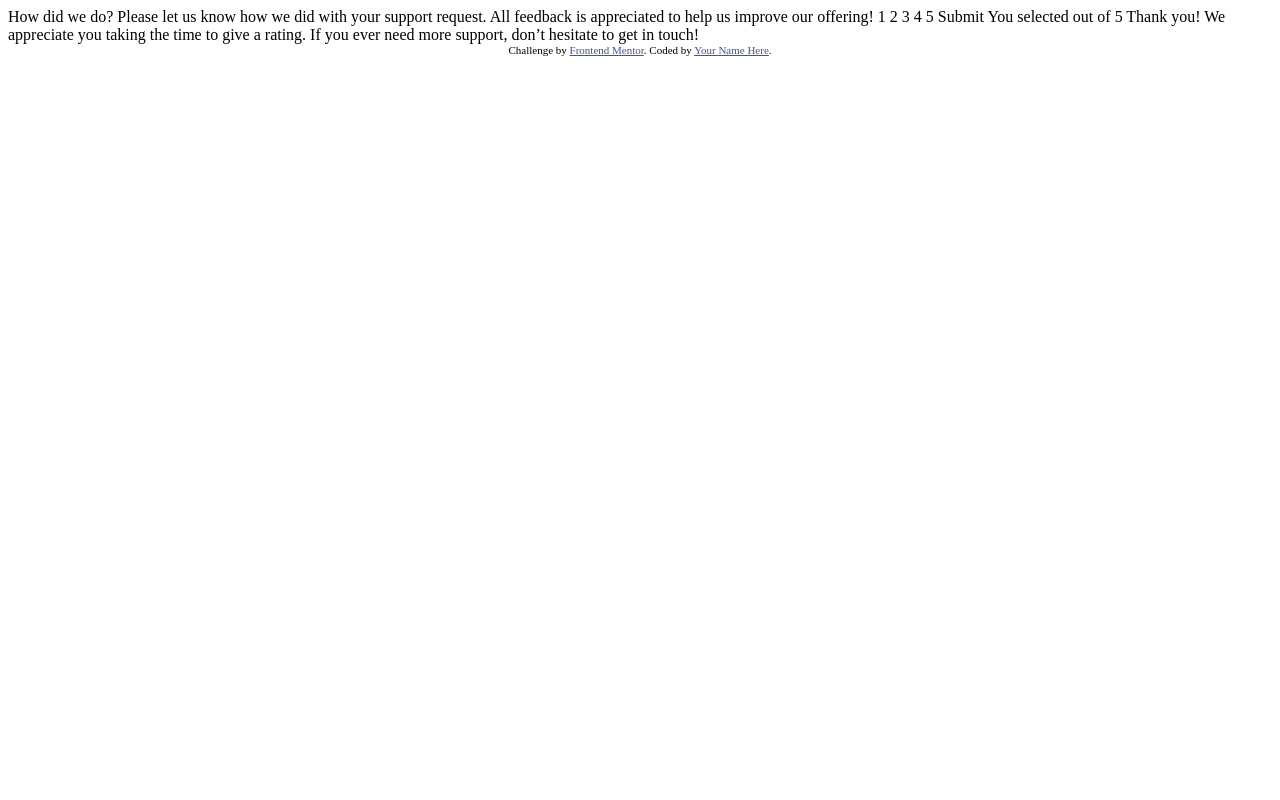
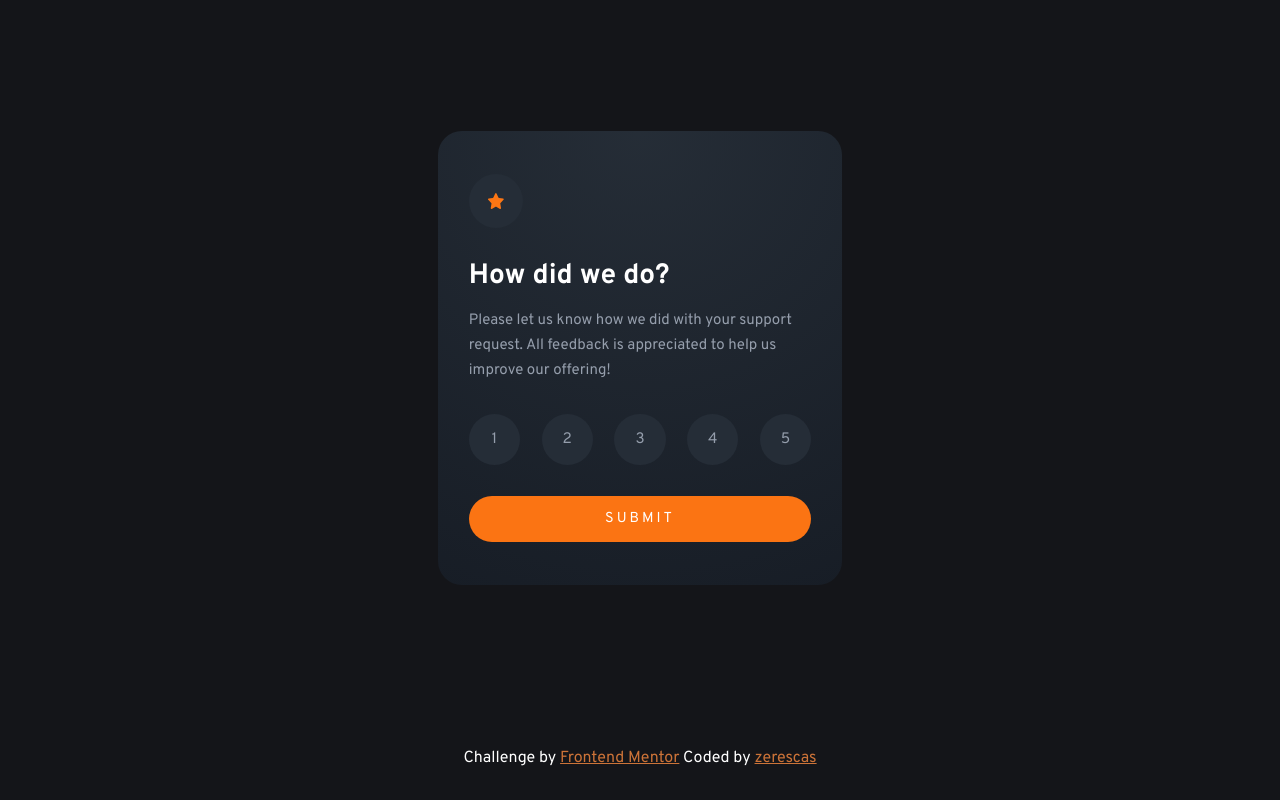
Before and after one commit to zerescas/interactive-rating-component, a plain HTML site: page index.html in a window 1280 px wide. Drawn offline with nearby package versions, Linux system fonts and the light colour scheme.

Commit message:
Stable implementation

```diff
--- a/index.html
+++ b/index.html
@@ -1,49 +1,101 @@
 <!DOCTYPE html>
 <html lang="en">
+
   <head>
     <meta charset="UTF-8">
-  <meta name="viewport" content="width=device-width, initial-scale=1.0"> <!-- displays site properly based on user's device -->
+    <meta name="viewport" content="width=device-width, initial-scale=1.0">
+    <!-- displays site properly based on user's device -->
 
     <link rel="icon" type="image/png" sizes="32x32" href="./images/favicon-32x32.png">
 
     <title>Frontend Mentor | Interactive rating component</title>
 
-  <!-- Feel free to remove these styles or customise in your own stylesheet 👍 -->
-  <style>
-    .attribution { font-size: 11px; text-align: center; }
-    .attribution a { color: hsl(228, 45%, 44%); }
-  </style>
+    <!-- Google Fonts -->
+    <link rel="preconnect" href="https://fonts.googleapis.com">
+    <link rel="preconnect" href="https://fonts.gstatic.com" crossorigin>
+    <link href="https://fonts.googleapis.com/css2?family=Overpass:wght@400;700&display=swap" rel="stylesheet">
+
+    <!-- Styles -->
+    <link rel="stylesheet" href="styles.css">
   </head>
+
   <body>
 
-  <!-- Rating state start -->
+    <main>
 
-  How did we do?
+      <!-- Rating state -->
+      <div class="card-small" id="rating-card">
 
-  Please let us know how we did with your support request. All feedback is appreciated
-  to help us improve our offering!
+        <div class="circle item-spacing">
+          <img class="icon-star" src="/images/icon-star.svg" alt="">
+        </div>
 
-  1 2 3 4 5
+        <div class="item-spacing">
+          <h1 class="header">How did we do?</h1>
 
-  Submit
+          <p class="message">Please let us know how we did with your support request. All feedback is appreciated
+            to help us improve our offering!</p>
+        </div>
 
-  <!-- Rating state end -->
+        <div class="rating-options-container item-spacing">
 
-  <!-- Thank you state start -->
+          <div>
+            <div class="circle rating-option">1</div>
+          </div>
+          <div>
+            <div class="circle rating-option">2</div>
+          </div>
+          <div>
+            <div class="circle rating-option">3</div>
+          </div>
+          <div>
+            <div class="circle rating-option">4</div>
+          </div>
+          <div>
+            <div class="circle rating-option">5</div>
+          </div>
 
-  You selected <!-- Add rating here --> out of 5
+        </div>
 
-  Thank you!
+        <button id="submit-button" class="btn btn-primary btn-disabled item-spacing"
+          type="button"><span>Submit</span></button>
 
-  We appreciate you taking the time to give a rating. If you ever need more support,
-  don’t hesitate to get in touch!
+      </div>
 
-  <!-- Thank you state end -->
+      <!-- Thanks state -->
+      <div class="card-small disabled" id="review-thanks-card">
 
+        <div class="item-spacing">
+          <img src="/images/illustration-thank-you.svg" alt="">
+        </div>
+
+        <div id="selected-rating-info" class="info-box item-spacing">
+          <span>You selected 0 out of 5</span>
+        </div>
+
+        <div class="item-spacing">
+          <h1 class="header">Thank you!</h1>
+
+          <p class="message">We appreciate you taking the time to give a rating. If you ever need more support,
+            don’t hesitate to get in touch!</p>
+        </div>
+
+      </div>
+
+    </main>
+
+    <footer>
 
       <div class="attribution">
-    Challenge by <a href="https://www.frontendmentor.io?ref=challenge" target="_blank">Frontend Mentor</a>.
-    Coded by <a href="#">Your Name Here</a>.
+        Challenge by <a href="https://www.frontendmentor.io?ref=challenge" target="_blank">Frontend Mentor</a>
+        Coded by <a href="https://www.frontendmentor.io/profile/zerescas">zerescas</a>
       </div>
+
+    </footer>
+
+    <!-- Scripts -->
+    <script src="https://ajax.googleapis.com/ajax/libs/jquery/3.6.1/jquery.min.js"></script>
+    <script src="index.js"></script>
   </body>
+
 </html>
--- /dev/null
+++ b/index.js
@@ -0,0 +1,30 @@
+$("#review-thanks-card").toggle();
+let selectedOption;
+
+$(".rating-option").on("click", function () {
+    // an option is not selected OR an option difference from a new selected option
+    if (selectedOption != this) {
+        // deactive previous active option
+        $(selectedOption).removeClass("rating-option-selected");
+
+        // activate a new option
+        $(this).addClass("rating-option-selected");
+        selectedOption = this;
+    } else {
+        // deactive same option
+        $(selectedOption).toggleClass("rating-option-selected");
+        selectedOption = undefined;
+    }
+});
+
+$("#submit-button").on("click", function () {
+    if (selectedOption) {
+        $("#selected-rating-info").text(`You selected ${$(selectedOption).text()} out of 5`);
+
+        $("#rating-card").fadeOut(250, () => {
+            $("#review-thanks-card").fadeIn(250);
+        });
+    } else {
+        $(".rating-options-container").fadeOut(250).fadeIn(250);
+    }
+});
--- /dev/null
+++ b/styles.css
@@ -0,0 +1,181 @@
+:root {
+    --orange: hsl(25, 97%, 53%);
+    --light-orange: hsl(24, 59%, 51%);
+
+    /* White Shades */
+    --white: hsl(0, 0%, 100%);
+    --light-grey: hsl(217, 12%, 63%);
+    --medium-grey: hsl(216, 12%, 54%);
+
+    /* Blue Shades */
+    --dark-blue: hsl(213, 19%, 18%);
+    --darker-blue: hsl(216, 24%, 12%);
+    --very-dark-blue: hsl(228, 11%, 9%);
+
+    --button-border-radius: 3em;
+    --card-border-radius: 1.5em;
+    --circle-size: 3.375em;
+}
+
+body {
+    background-color: var(--very-dark-blue);
+    display: flex;
+    flex-flow: column nowrap;
+    font-family: 'Overpass', Tahoma;
+    height: 100vh;
+    margin: 0;
+}
+
+p {
+    margin-bottom: 0;
+}
+
+/* Buttons */
+
+.btn {
+    border-radius: var(--button-border-radius);
+    border-style: none;
+    cursor: pointer;
+    font-family: unset;
+    font-size: .9em;
+    letter-spacing: 3px;
+    padding: .85rem;
+    text-transform: uppercase;
+    width: 100%;
+}
+
+.btn-primary {
+    background-color: var(--orange);
+    color: var(--white);
+    transition: 0.2s;
+}
+
+.btn-primary:hover {
+    background-color: var(--white);
+    color: var(--orange);
+}
+
+/* Various */
+
+.circle {
+    align-items: center;
+    background-color: var(--dark-blue);
+    border-radius: 100%;
+    display: inline-flex;
+    height: var(--circle-size);
+    justify-content: center;
+    width: var(--circle-size);
+}
+
+.item-spacing {
+    margin: 0 0 1.9em 0;
+}
+
+.item-spacing:last-child {
+    margin: 0;
+}
+
+.icon-star {
+    width: 1em;
+    height: 1em;
+}
+
+/* Main  */
+
+main {
+    align-items: center;
+    display: flex;
+    flex: 1 0 0;
+    justify-content: center;
+}
+
+/* Card */
+
+.card-small {
+    background: radial-gradient(circle at top, var(--dark-blue), var(--darker-blue));
+    border-radius: var(--card-border-radius);
+    color: white;
+    padding: 2.7em 1.9em;
+    width: 21.4em;
+    font-size: 1rem;
+}
+
+.header {
+    margin: 0;
+    font-size: 1.75em;
+}
+
+.message {
+    color: var(--light-grey);
+    font-size: 0.9375em;
+    line-height: 1.65;
+}
+
+/* Rating Options */
+
+.rating-options-container {
+    display: flex;
+    justify-content: space-between;
+}
+
+.rating-option {
+    align-items: center;
+    color: var(--light-grey);
+    cursor: pointer;
+    display: flex;
+    font-size: 0.95em;
+    transition: 0.2s;
+}
+
+.rating-option-selected {
+    background-color: var(--medium-grey);
+    color: var(--white);
+}
+
+.rating-option:hover {
+    background-color: var(--orange);
+    color: var(--white);
+}
+
+/* After rating card */
+
+#review-thanks-card {
+    text-align: center;
+}
+
+.info-box {
+    background-color: var(--dark-blue);
+    color: var(--light-orange);
+    display: inline-block;
+    padding: .5em 1em;
+    border-radius: 2em;
+}
+
+/* Footer */
+
+footer {
+    color: white;
+    padding: 2rem;
+}
+
+/* Attribution */
+
+.attribution {
+    font-size: 1rem;
+    text-align: center;
+}
+
+.attribution a {
+    color: var(--light-orange);
+}
+
+@media screen and (max-width: 450px) {
+
+    .card-small {
+        width: 17rem;
+        font-size: 0.9rem;
+
+        --circle-size: 2.8em;
+    }
+
+}
```
Lines whose indentation alone changed are shown as unchanged.
